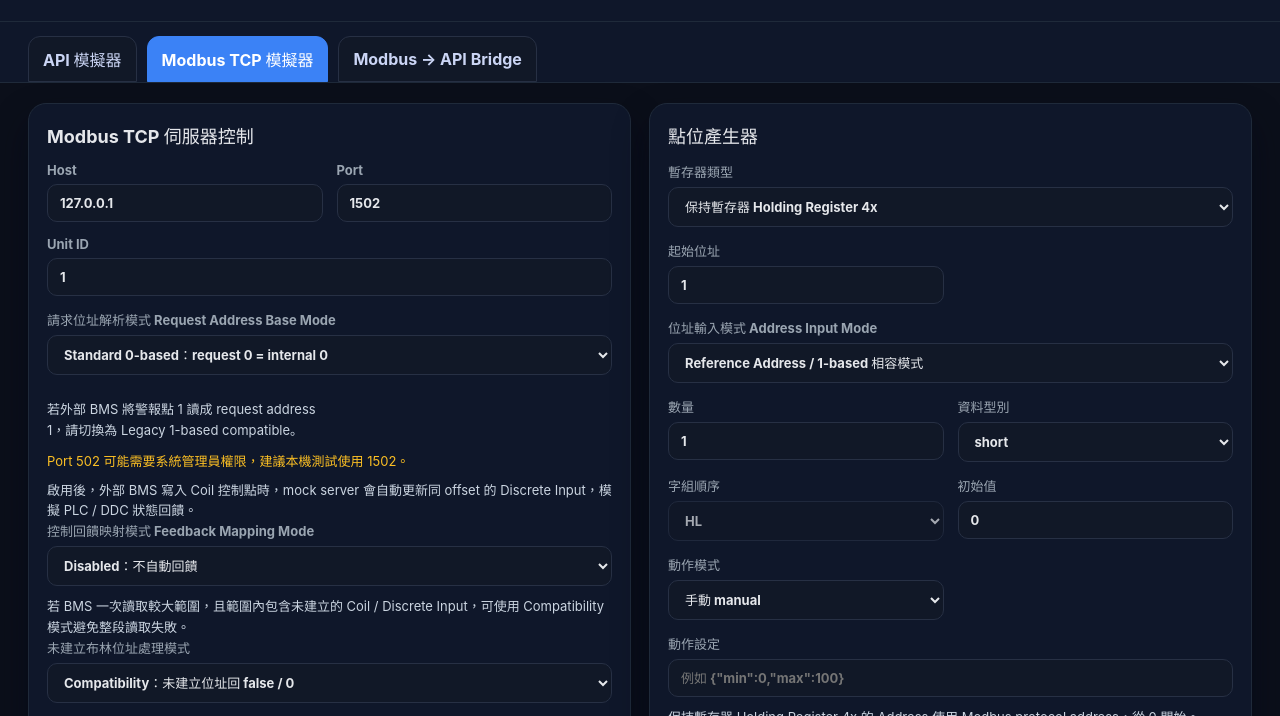
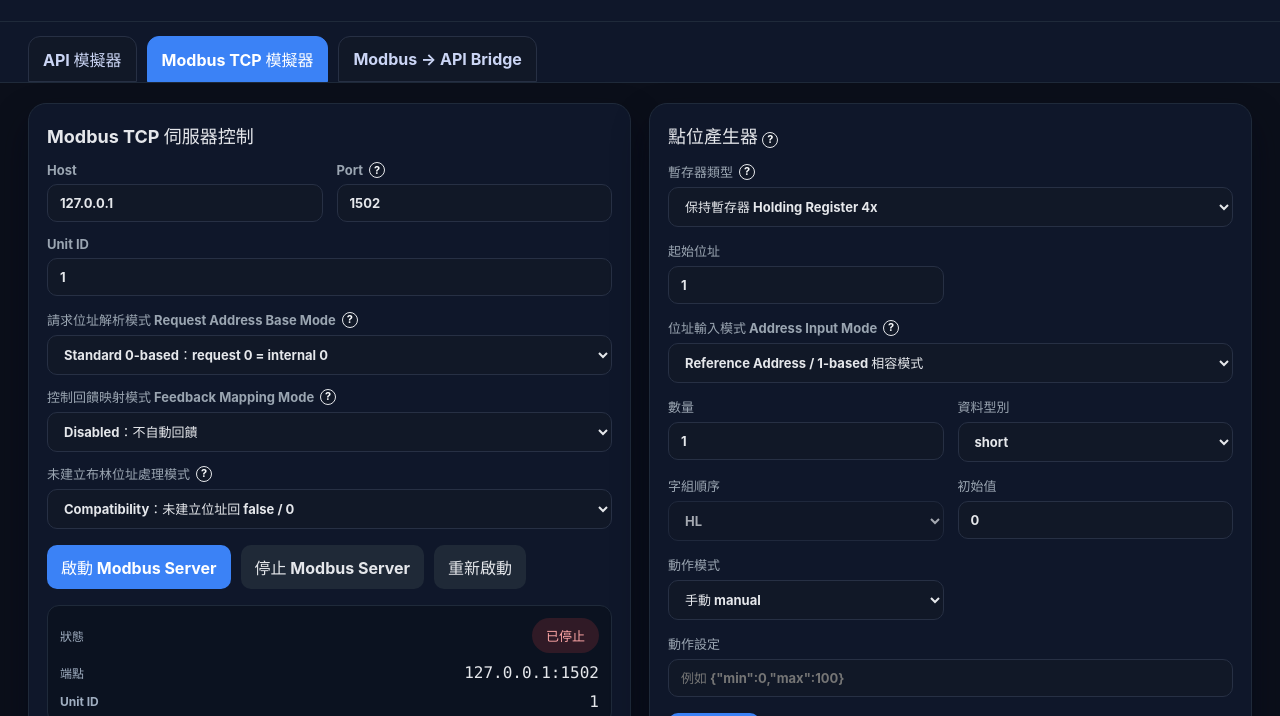
Before and after one commit to workkkkkkez00m/modbus-tcp-api-bridge, a website built with Vite: page index.html in a window 1280 px wide. Both pictures are taken after a click on the button "Modbus TCP 模擬器". Shown: the part 82-798 px from the top of the page. Built offline with nearby package versions, Linux system fonts and the light colour scheme.

Commit message:
調整說明文字css 新增彈出框

```diff
--- a/index.html
+++ b/index.html
@@ -220,8 +220,8 @@ http://127.0.0.1:3101/api/energy?scenario=custom</pre>
               <input id="modbusHostInput" value="127.0.0.1" />
             </label>
 
-            <label>
-              Port
+            <label class="has-tooltip" data-tooltip="Port 502 可能需要系統管理員權限，建議本機測試使用 1502。">
+              <span class="label-text">Port <span class="tooltip-indicator" aria-hidden="true">?</span></span>
               <input id="modbusPortInput" type="number" value="1502" />
             </label>
 
@@ -229,22 +229,19 @@ http://127.0.0.1:3101/api/energy?scenario=custom</pre>
               Unit ID
               <input id="modbusUnitIdInput" type="number" value="1" />
             </label>
-            <label class="full">
-              請求位址解析模式 Request Address Base Mode
+            <label class="full has-tooltip" data-tooltip="若外部 BMS 將警報點 1 讀成 request address 1，請切換為 Legacy 1-based compatible。">
+              <span class="label-text">請求位址解析模式 Request Address Base Mode <span class="tooltip-indicator" aria-hidden="true">?</span></span>
               <select id="modbusRequestAddressBaseModeSelect">
                 <option value="standard-0-based" selected>Standard 0-based：request 0 = internal 0</option>
                 <option value="legacy-1-based-compatible">Legacy 1-based：request 1 = internal 0</option>
               </select>
             </label>
-            <p class="help-text">若外部 BMS 將警報點 1 讀成 request address 1，請切換為 Legacy 1-based compatible。</p>
           </div>
-
-          <p class="muted badge-warning">Port 502 可能需要系統管理員權限，建議本機測試使用 1502。</p>
 
           <div class="button-row">
             <button id="modbusStartButton">啟動 Modbus Server</button>
             <button id="modbusStopButton" class="secondary">停止 Modbus Server</button>
-            <button id="modbusRestartButton" class="secondary">重新啟動 Modbus Server</button>
+            <button id="modbusRestartButton" class="secondary">重新啟動</button>
           </div>
 
           <div class="info-box">
@@ -266,11 +263,11 @@ http://127.0.0.1:3101/api/energy?scenario=custom</pre>
         </section>
 
         <section class="card">
-          <h2>點位產生器</h2>
+          <h2>點位產生器 <span id="modbusGeneratorHint" class="tooltip-indicator has-tooltip" data-tooltip="" tabindex="0" aria-label="點位產生器提示">?</span></h2>
 
           <div class="grid">
-            <label class="full">
-              暫存器類型
+            <label class="full has-tooltip" data-tooltip="Coil 0x 與 Holding Register 4x 可被 Modbus client 寫入。Discrete Input 1x 與 Input Register 3x 為唯讀。">
+              <span class="label-text">暫存器類型 <span class="tooltip-indicator" aria-hidden="true">?</span></span>
               <select id="modbusRegisterType">
                 <option value="coil">線圈 Coil 0x</option>
                 <option value="discreteInput">離散輸入 Discrete Input 1x</option>
@@ -284,8 +281,8 @@ http://127.0.0.1:3101/api/energy?scenario=custom</pre>
               <input id="modbusStartAddressInput" type="number" value="1" />
             </label>
 
-            <label class="full">
-              位址輸入模式 Address Input Mode
+            <label class="full has-tooltip" data-tooltip="Reference 模式：輸入 1 或 100001 都代表第一點。Protocol 模式：輸入 0 代表第一點。">
+              <span class="label-text">位址輸入模式 Address Input Mode <span class="tooltip-indicator" aria-hidden="true">?</span></span>
               <select id="modbusAddressInputModeSelect">
                 <option value="reference" selected>Reference Address / 1-based 相容模式</option>
                 <option value="protocol">Protocol Address / 0-based 模式</option>
@@ -331,17 +328,6 @@ http://127.0.0.1:3101/api/energy?scenario=custom</pre>
               <input id="modbusActionConfigInput" placeholder='例如 {"min":0,"max":100}' />
             </label>
           </div>
-
-          <p class="help-text" id="modbusGeneratorHint">
-            Address 使用 Modbus protocol address，從 0 開始。Display Address 僅供對照點表。
-          </p>
-          <p class="help-text">
-            Coil 0x 與 Holding Register 4x 可被 Modbus client 寫入。Discrete Input 1x 與 Input Register 3x 為唯讀。
-          </p>
-
-          <p class="help-text">
-            Reference 模式：輸入 1 或 100001 都代表第一點。Protocol 模式：輸入 0 代表第一點。
-          </p>
 
           <div class="button-row">
             <button id="generateRegistersButton">產生點位</button>
--- a/src/index.css
+++ b/src/index.css
@@ -85,6 +85,12 @@ label {
   color: #9aa5b1;
   font-size: 13px;
   font-weight: 650;
+}
+
+.label-text {
+  display: inline-flex;
+  align-items: center;
+  gap: 6px;
 }
 
 pre {
@@ -212,6 +218,14 @@ th {
 
 .full {
   grid-column: 1 / -1;
+}
+
+#modbusPanel .grid + .stacked-field {
+  margin-top: 12px;
+}
+
+#modbusPanel .stacked-field + .stacked-field {
+  margin-top: 12px;
 }
 
 .button-row {
@@ -405,6 +419,80 @@ th {
   line-height: 1.6;
 }
 
+.has-tooltip {
+  position: relative;
+  cursor: help;
+}
+
+.has-tooltip::after {
+  content: attr(data-tooltip);
+  position: absolute;
+  left: 0;
+  top: calc(100% + 8px);
+  z-index: 30;
+  width: max-content;
+  max-width: 340px;
+  min-width: 220px;
+  padding: 10px 12px;
+  border: 1px solid #2a3a52;
+  border-radius: 10px;
+  background: #14203a;
+  color: #e5e7eb;
+  font-size: 12px;
+  line-height: 1.5;
+  box-shadow: 0 14px 28px rgba(2, 6, 23, 0.55);
+  opacity: 0;
+  transform: translateY(-4px);
+  transition: opacity 0.15s ease, transform 0.15s ease;
+  pointer-events: none;
+  white-space: normal;
+}
+
+.has-tooltip::before {
+  content: '';
+  position: absolute;
+  left: 12px;
+  top: calc(100% + 2px);
+  border-width: 6px;
+  border-style: solid;
+  border-color: transparent transparent #14203a transparent;
+  opacity: 0;
+  transform: translateY(-4px);
+  transition: opacity 0.15s ease, transform 0.15s ease;
+  pointer-events: none;
+}
+
+.has-tooltip:hover::after,
+.has-tooltip:focus-within::after,
+.has-tooltip:focus::after,
+.has-tooltip:focus-visible::after {
+  opacity: 1;
+  transform: translateY(0);
+}
+
+.has-tooltip:hover::before,
+.has-tooltip:focus-within::before,
+.has-tooltip:focus::before,
+.has-tooltip:focus-visible::before {
+  opacity: 1;
+  transform: translateY(0);
+}
+
+.tooltip-indicator {
+  display: inline-flex;
+  align-items: center;
+  justify-content: center;
+  width: 16px;
+  height: 16px;
+  border-radius: 999px;
+  border: 1px solid #e5e7eb;
+  background: #111827;
+  color: #f8fafc;
+  font-size: 11px;
+  font-weight: 700;
+  line-height: 1;
+}
+
 .config-hint p {
   margin: 0 0 10px;
   color: #cbd5e1;
--- a/src/renderer.js
+++ b/src/renderer.js
@@ -154,8 +154,17 @@ function ensureModbusUndefinedBooleanModeField() {
   }
 
   const label = document.createElement('label');
-  label.className = 'full';
-  label.textContent = '未建立布林位址處理模式';
+  label.className = 'full has-tooltip stacked-field';
+  label.dataset.tooltip = '若 BMS 一次讀取較大範圍，且範圍內包含未建立的 Coil / Discrete Input，可使用 Compatibility 模式避免整段讀取失敗。';
+
+  const labelText = document.createElement('span');
+  labelText.className = 'label-text';
+  labelText.textContent = '未建立布林位址處理模式';
+  const indicator = document.createElement('span');
+  indicator.className = 'tooltip-indicator';
+  indicator.textContent = '?';
+  indicator.setAttribute('aria-hidden', 'true');
+  labelText.appendChild(indicator);
 
   select = document.createElement('select');
   select.id = 'modbusUndefinedBooleanModeSelect';
@@ -163,14 +172,7 @@ function ensureModbusUndefinedBooleanModeField() {
     <option value="compatibility-false" selected>Compatibility：未建立位址回 false / 0</option>
     <option value="strict">Strict：未建立位址回 exception</option>
   `;
-  label.append('\n');
-  label.append(select);
-
-  const helpText = document.createElement('p');
-  helpText.className = 'help-text';
-  helpText.textContent = '若 BMS 一次讀取較大範圍，且範圍內包含未建立的 Coil / Discrete Input，可使用 Compatibility 模式避免整段讀取失敗。';
-
-  buttonRow.before(helpText);
+  label.append(labelText, '\n', select);
   buttonRow.before(label);
 
   return select;
@@ -188,8 +190,17 @@ function ensureModbusFeedbackMappingModeField() {
   }
 
   const label = document.createElement('label');
-  label.className = 'full';
-  label.textContent = '控制回饋映射模式 Feedback Mapping Mode';
+  label.className = 'full has-tooltip stacked-field';
+  label.dataset.tooltip = '啟用後，外部 BMS 寫入 Coil 控制點時，mock server 會自動更新同 offset 的 Discrete Input，模擬 PLC / DDC 狀態回饋。';
+
+  const labelText = document.createElement('span');
+  labelText.className = 'label-text';
+  labelText.textContent = '控制回饋映射模式 Feedback Mapping Mode';
+  const indicator = document.createElement('span');
+  indicator.className = 'tooltip-indicator';
+  indicator.textContent = '?';
+  indicator.setAttribute('aria-hidden', 'true');
+  labelText.appendChild(indicator);
 
   select = document.createElement('select');
   select.id = 'modbusFeedbackMappingModeSelect';
@@ -197,14 +208,7 @@ function ensureModbusFeedbackMappingModeField() {
     <option value="disabled" selected>Disabled：不自動回饋</option>
     <option value="coil-to-discrete-same-address">Coil write → Discrete Input same address</option>
   `;
-  label.append('\n');
-  label.append(select);
-
-  const helpText = document.createElement('p');
-  helpText.className = 'help-text';
-  helpText.textContent = '啟用後，外部 BMS 寫入 Coil 控制點時，mock server 會自動更新同 offset 的 Discrete Input，模擬 PLC / DDC 狀態回饋。';
-
-  buttonRow.before(helpText);
+  label.append(labelText, '\n', select);
   buttonRow.before(label);
 
   return select;
@@ -650,11 +654,16 @@ function syncModbusGeneratorHint() {
   const span = MODBUS_TYPE_WORD_COUNT[type] || 1;
   const regTypeLabel = MODBUS_REG_TYPES[regType]?.label || regType;
 
-  modbusElements.generatorHint.textContent = [
+  const hintText = [
     `${regTypeLabel} 的 Address 使用 Modbus protocol address，從 0 開始。`,
     `Display Address 僅供對照點表。`,
     `${getTypeLabel(type)} 每個點位需要 ${span} 個 ${regType === 'coil' || regType === 'discreteInput' ? 'bit 位址' : 'register 位址'}。`,
   ].join(' ');
+
+  if (modbusElements.generatorHint) {
+    modbusElements.generatorHint.dataset.tooltip = hintText;
+    modbusElements.generatorHint.setAttribute('aria-label', hintText);
+  }
 }
 
 function renderModbusStatus(status, options = {}) {
```
